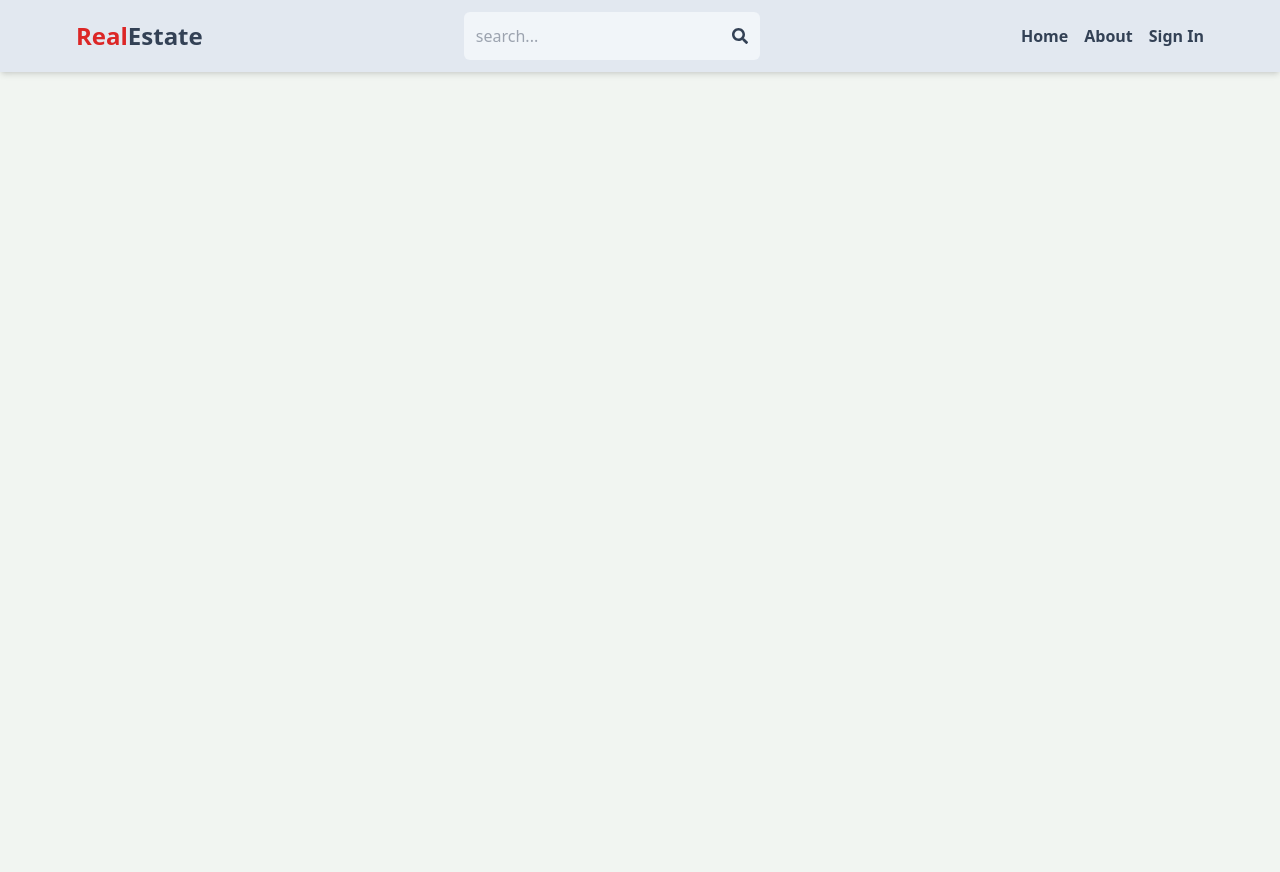
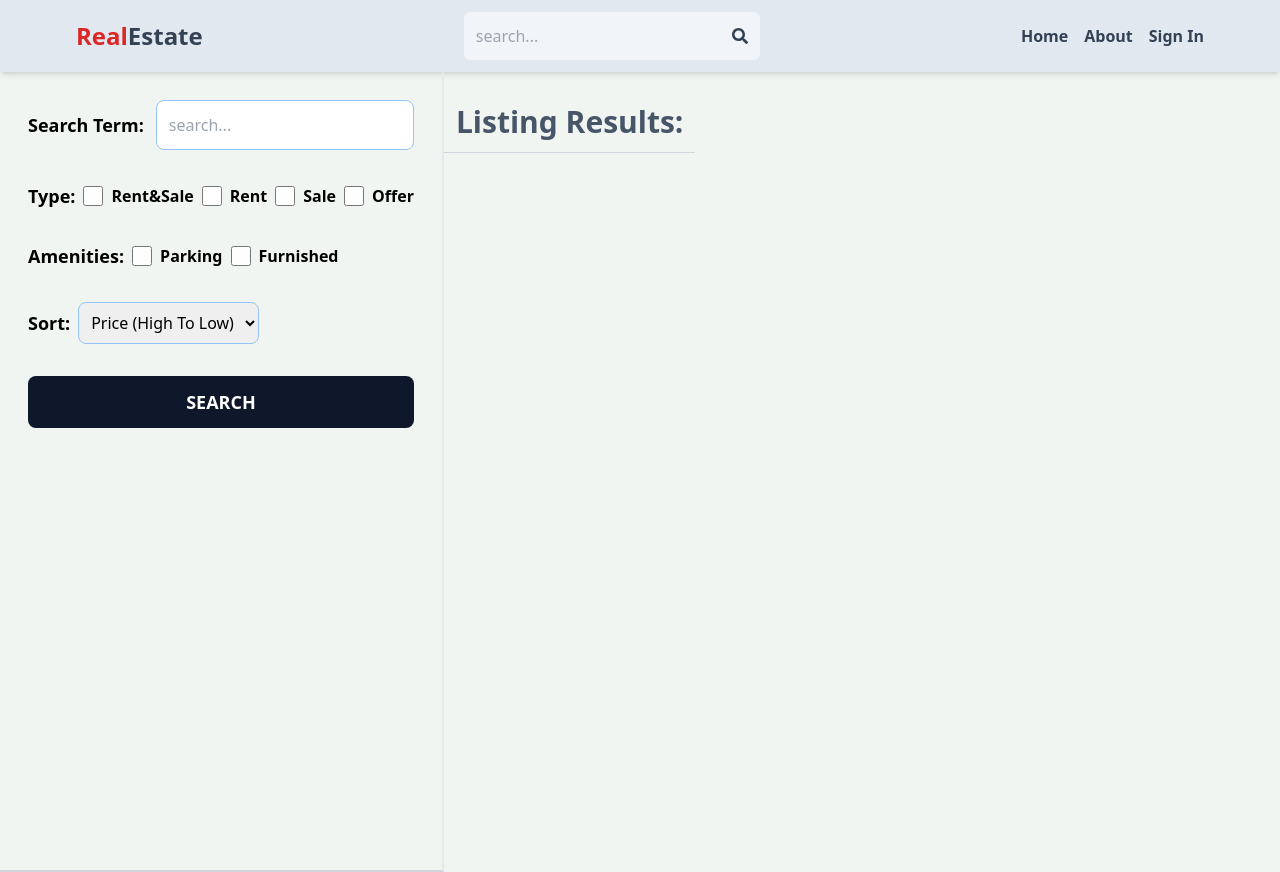
Before and after one commit to mohammadalnseirat/mern-estate, a React (Vite) app in the folder client/: page /search in a window 1280 px wide. Before the commit the page ends 800 px from the top, so only its background shows below. Built offline with nearby package versions, Linux system fonts and the light colour scheme; no server answers.

Commit message:
create search page ui

```diff
--- a/client/src/App.jsx
+++ b/client/src/App.jsx
@@ -10,6 +10,7 @@
 import CreateListing from "./pages/CreateListing";
 import UpdateListing from "./pages/UpdateListing";
 import Listing from "./pages/Listing";
+import Search from "./pages/Search";
 const App = () => {
   return (
     <BrowserRouter>
@@ -28,6 +29,7 @@
             element={<UpdateListing />}
           />
         </Route>
+        <Route path="/search" element={<Search />} />
       </Routes>
     </BrowserRouter>
   );
--- /dev/null
+++ b/client/src/pages/Search.jsx
@@ -0,0 +1,81 @@
+import React from "react";
+
+const Search = () => {
+  return (
+    <div className="flex flex-col md:flex-row">
+      {/* div for left side start here */}
+      <div className="p-7 border-b-2 border-b-gray-300 md:border-r-2 md:border-r-gray-200 md:min-h-screen">
+        <form className="flex flex-col gap-8">
+          <div className="flex items-center gap-3">
+            <label className="font-semibold text-lg whitespace-nowrap">
+              Search Term:
+            </label>
+            <input
+              type="text"
+              id="searchTerm"
+              placeholder="search..."
+              className="border border-blue-300 rounded-lg p-3 w-full focus:outline-none"
+            />
+          </div>
+          {/* Add another dives to handle the input */}
+          <div className="flex items-center gap-2 flex-wrap">
+            <label className="font-semibold text-lg">Type:</label>
+            <div className="flex gap-2 ">
+              <input type="checkbox" id="all" className="w-5" />
+              <span className="font-semibold">Rent&Sale</span>
+            </div>
+            <div className="flex gap-2 ">
+              <input type="checkbox" id="rent" className="w-5" />
+              <span className="font-semibold">Rent</span>
+            </div>
+            <div className="flex gap-2">
+              <input type="checkbox" id="sale" className="w-5" />
+              <span className="font-semibold">Sale</span>
+            </div>
+            <div className="flex gap-2">
+              <input type="checkbox" id="offer" className="w-5" />
+              <span className="font-semibold">Offer</span>
+            </div>
+          </div>
+          <div className="flex gap-2 items-center flex-wrap">
+            <label className="font-semibold text-lg">Amenities:</label>
+            <div className="flex gap-2">
+              <input type="checkbox" id="parking" className="w-5" />
+              <span className="font-semibold">Parking</span>
+            </div>
+            <div className="flex gap-2">
+              <input type="checkbox" id="furnished" className="w-5" />
+              <span className="font-semibold">Furnished</span>
+            </div>
+          </div>
+          <div className="flex gap-2 items-center">
+            <label className="font-semibold text-lg">Sort:</label>
+            <select
+              id="sort_order"
+              className="p-2 border border-blue-300 rounded-lg focus:outline-blue-800"
+            >
+              <option>Price (High To Low)</option>
+              <option>Price (Low To High)</option>
+              <option>Latest</option>
+              <option>Oldest</option>
+            </select>
+          </div>
+          <button className="uppercase bg-slate-900 text-white rounded-lg text-lg p-3 font-semibold hover:rounded-full hover:opacity-95 transition-all ease-in-out duration-200">
+            search
+          </button>
+        </form>
+      </div>
+      {/* div for left side end here */}
+
+      {/* div for right side start here */}
+      <div>
+        <h1 className="text-3xl font-semibold border-b border-b-gray-300 p-3 text-slate-600 mt-5">
+          Listing Results:
+        </h1>
+      </div>
+      {/* div for right side end here */}
+    </div>
+  );
+};
+
+export default Search;
```
